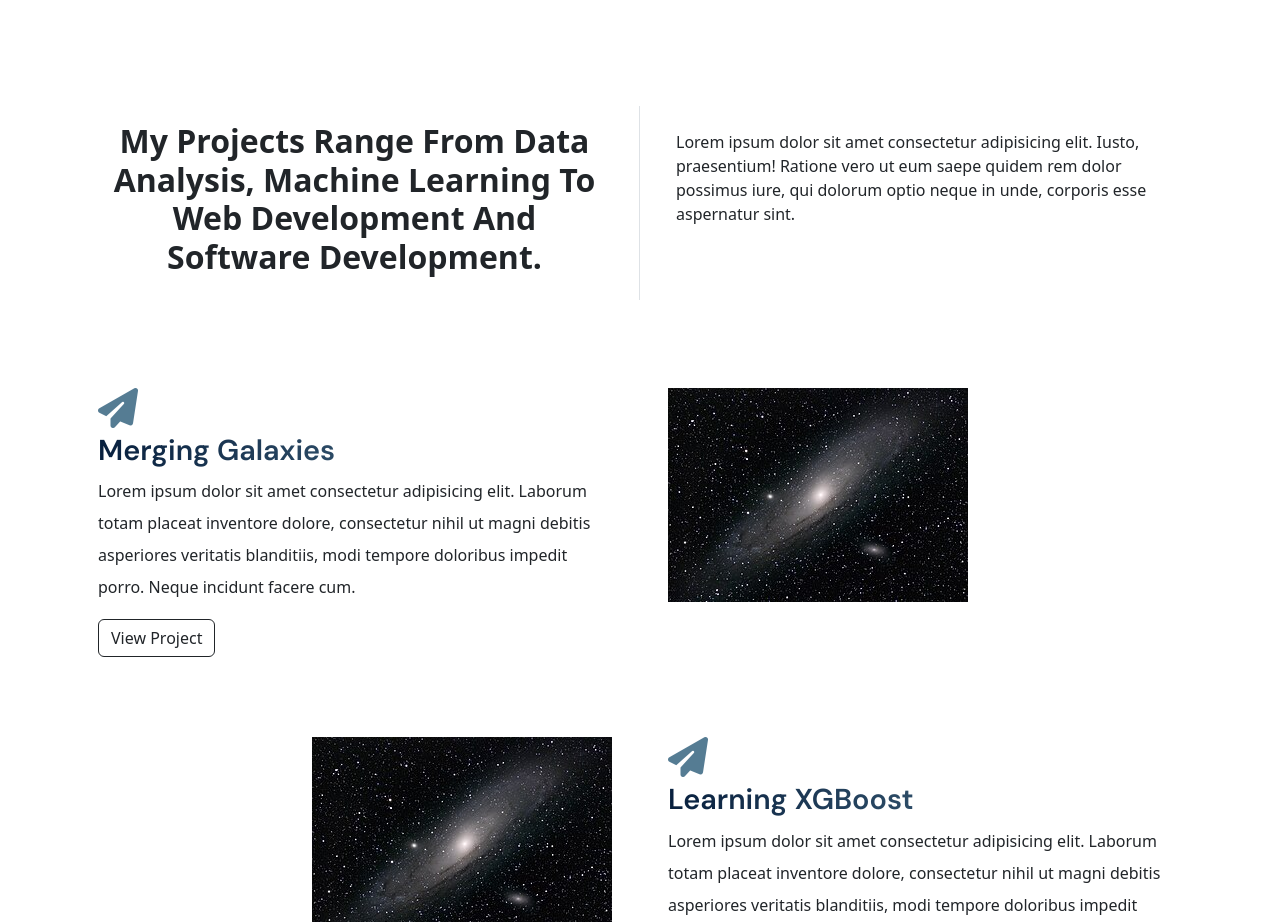
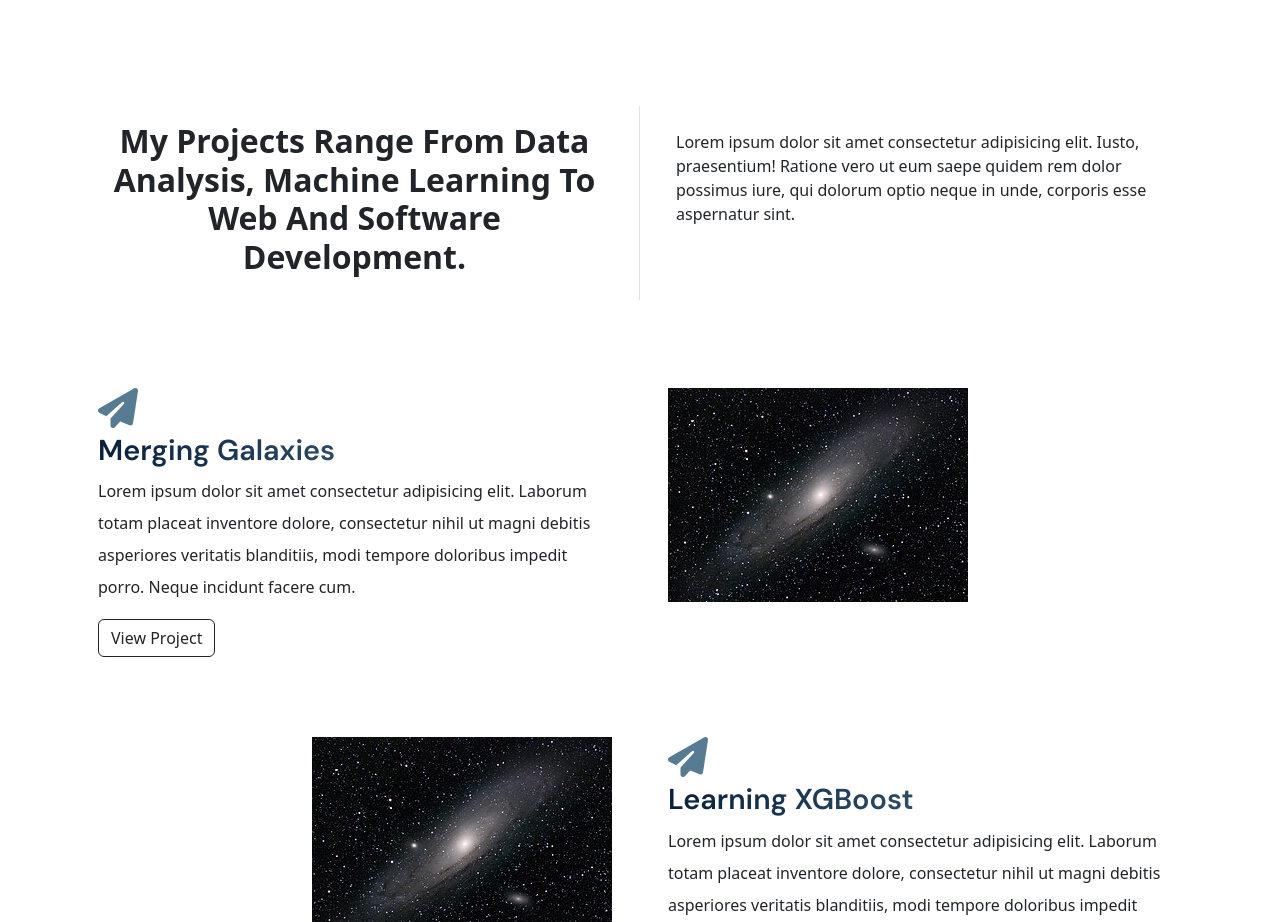
Before and after one commit to AbdilahiMJama/Personal-Website, a website: page index.html in a window 1280 px wide. Shown: the part 2880-3802 px from the top of the page. Drawn offline with nearby package versions, Linux system fonts and the light colour scheme.

Commit message:
Small changes to text

```diff
--- a/index.html
+++ b/index.html
@@ -163,7 +163,7 @@
                     <div class="col-md-6 border-right ">
                         <div class="bg-white p-3">
                             <h2 class="fw-bold text-capitalize text-center">
-                                My projects range from data analysis, machine learning to web development and software development.
+                                My projects range from data analysis, machine learning to web and software development.
                             </h2>
                         </div>
                     </div>
--- a/scss/components/_typography.scss
+++ b/scss/components/_typography.scss
@@ -42,6 +42,7 @@
 .display-3 {
     font-family: 'DM Sans', sans-serif;
     margin-bottom: 1rem;
+
     &--title {
         font-size: 1.8rem;
         text-transform: capitalize;
```
Also changed, not shown: 1 other file.
